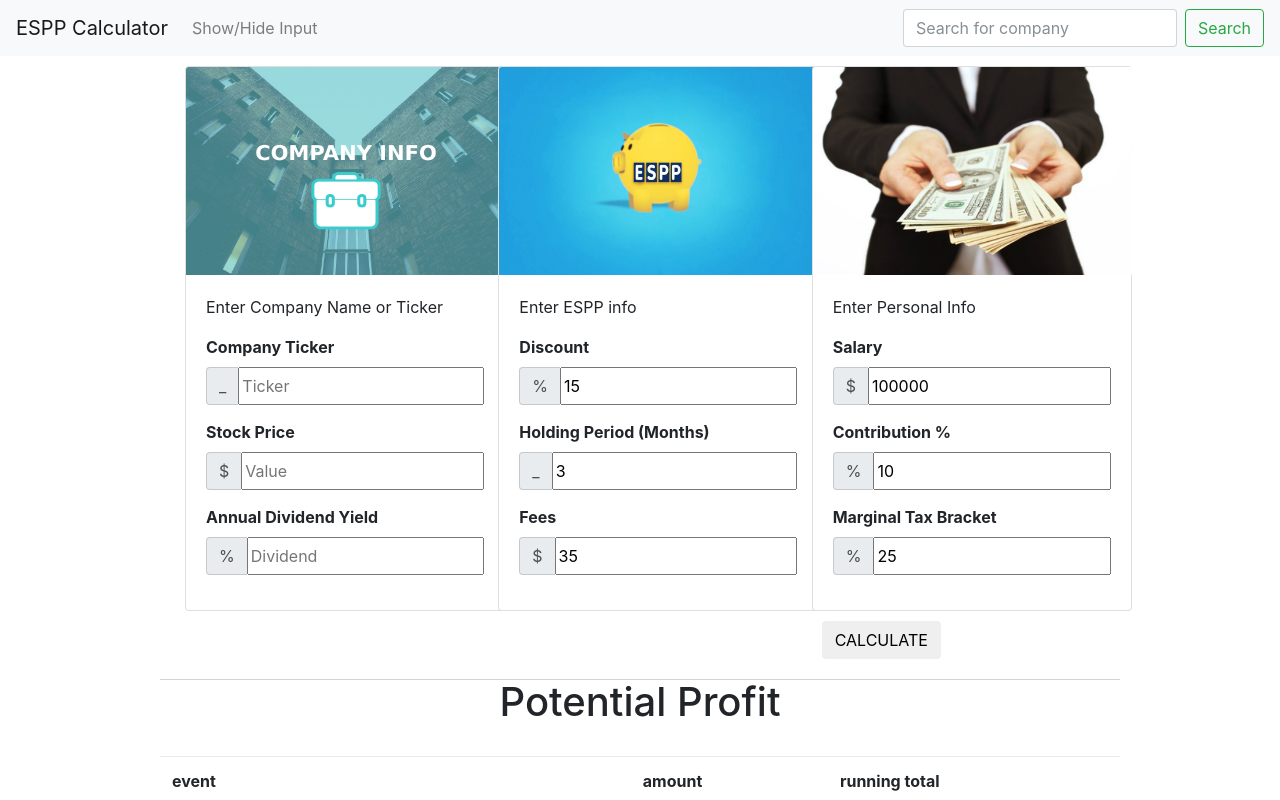
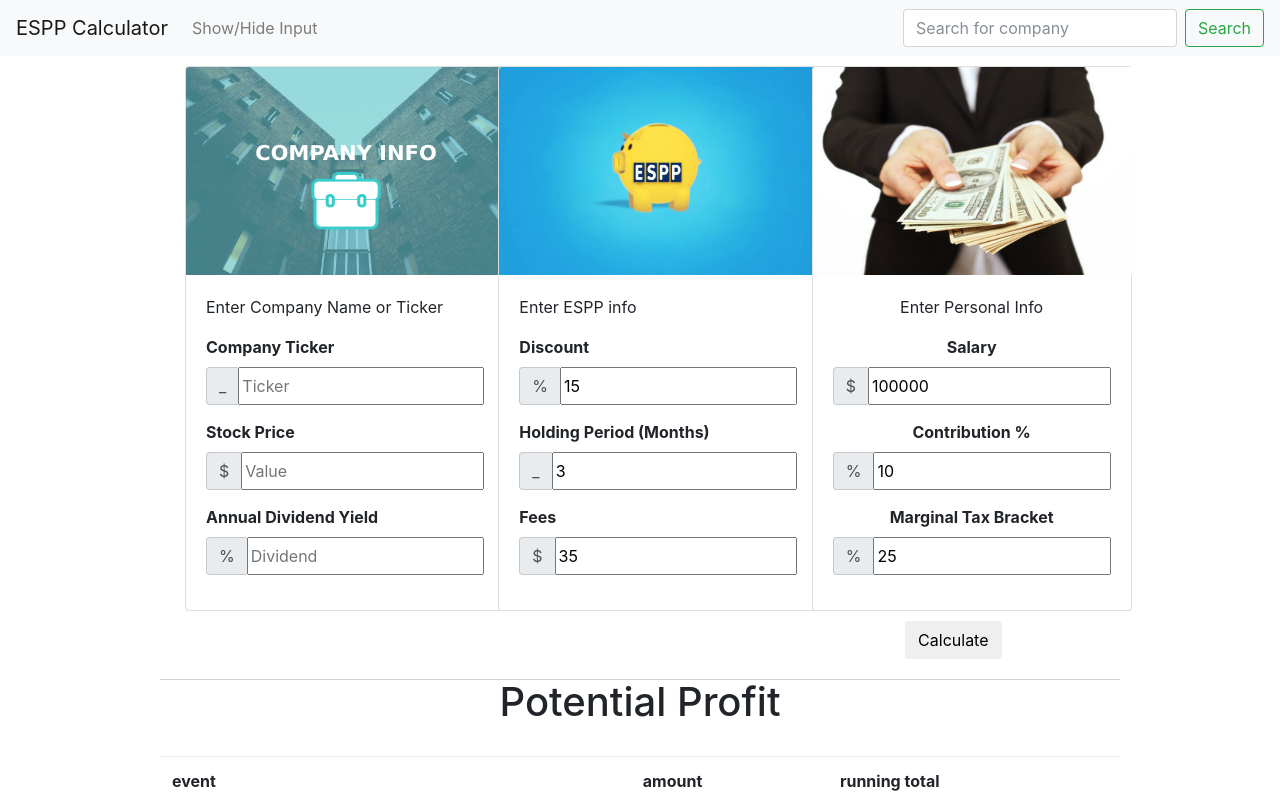
Before and after one commit to jsantoru/jnab, an Angular app: page / in a window 1280 px wide. Shown: the top 800 px of the page. Built offline with nearby package versions, Linux system fonts and the light colour scheme.

Commit message:
center aligned 'calculate' button

```diff
--- a/src/app/input/input.component.css
+++ b/src/app/input/input.component.css
@@ -7,7 +7,6 @@
 #calcButtonDiv {
   margin: auto;
   padding: 10px;
-  float: left;
 }
 
 .section {
--- a/src/app/input/input.component.html
+++ b/src/app/input/input.component.html
@@ -35,12 +35,12 @@
           (esppInputEvent)="onEsppInputEvent($event)">
         </app-espp>
       </div>
-      <div class="col-lg-4">
+      <div class="col-lg-4" style="text-align: center;">
         <app-personal
           (personalInputEvent)="onPersonalInputEvent($event)">
         </app-personal>
         <div id="calcButtonDiv">
-          <button (click)="onClickCalculate()" class="btn btn-default">CALCULATE</button>
+          <button (click)="onClickCalculate()" class="btn btn-default">Calculate</button>
         </div>
       </div>
     </div>
```
